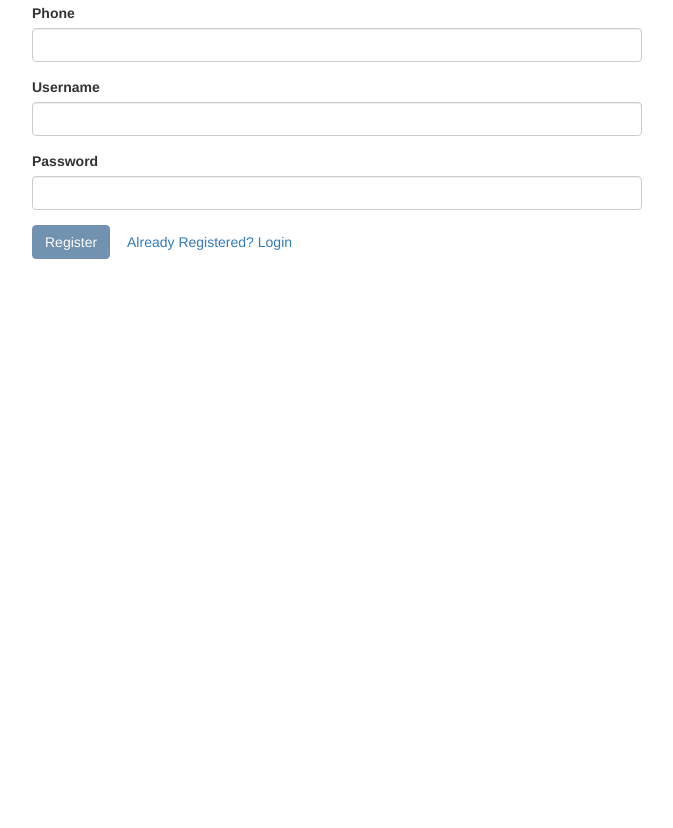
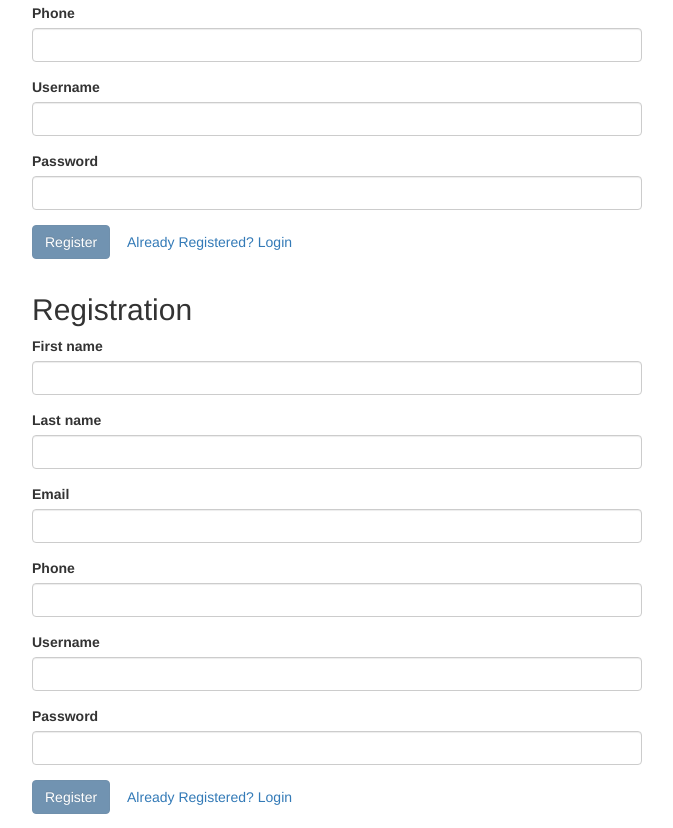
Before and after one commit to HillsboroughEducation/ClassroomGrants, a website: page public/index.html at #!/register in a window 1280 px wide. Shown: the part 302-1130 px from the top of the page, without its empty margins (303-976 px from the left). Before the commit the page ends 800 px from the top, so only its background shows below. Drawn offline with nearby package versions, Linux system fonts and the light colour scheme.

Commit message:
Updated registration partial

```diff
--- a/public/app/register/register-partial.html
+++ b/public/app/register/register-partial.html
@@ -1,6 +1,6 @@
 <div class="col-md-6 col-md-offset-3">
     <h2>Registration</h2>
-    <div ng-show="vm.error" class="alert alert-danger">{{vm.error}}</div>
+    <div ng-show="error" class="alert alert-danger">{{errorMessage}}</div>
     <form name="form" ng-submit="register(user)" role="form" novalidate>
         <div class="form-group" ng-class="{ 'has-error': form.firstName.$dirty && form.firstName.$error.required }">
             <label for="username">First name</label>
@@ -38,3 +38,44 @@
         </div>
     </form>
 </div>
+
+<div class="col-md-6 col-md-offset-3">
+    <h2>Registration</h2>
+    <div ng-show="error" class="alert alert-danger">{{errorMessage}}</div>
+    <form name="form" ng-submit="register(user)" role="form" novalidate>
+        <div class="form-group" ng-class="{ 'has-error': form.firstName.$dirty && form.firstName.$error.required }">
+            <label for="username">First name</label>
+            <input type="text" name="firstName" id="firstName" class="form-control" ng-model="user.firstName" required />
+            <span ng-show="form.firstName.$dirty && form.firstName.$error.required" class="help-block">First name is required</span>
+        </div>
+        <div class="form-group" ng-class="{ 'has-error': form.lastName.$dirty && form.lastName.$error.required }">
+            <label for="username">Last name</label>
+            <input type="text" name="lastName" id="lastName" class="form-control" ng-model="user.lastName" required />
+            <span ng-show="form.lastName.$dirty && form.lastName.$error.required" class="help-block">Last name is required</span>
+        </div>
+        <div class="form-group" ng-class="{ 'has-error': form.email.$dirty && form.email.$error.required }">
+            <label for="email">Email</label>
+            <input type="text" name="email" id="email" class="form-control" ng-model="user.email" required />
+            <span ng-show="form.email.$dirty && form.email.$error.required" class="help-block">Email is required</span>
+        </div>
+        <div class="form-group" ng-class="{ 'has-error': form.phone.$dirty && form.phone.$error.required }">
+            <label for="phone">Phone</label>
+            <input type="text" name="phone" id="phone" class="form-control" ng-model="user.phone" required />
+            <span ng-show="form.phone.$dirty && form.phone.$error.required" class="help-block">Phone is required</span>
+        </div>
+        <div class="form-group" ng-class="{ 'has-error': form.username.$dirty && form.username.$error.required }">
+            <label for="username">Username</label>
+            <input type="text" name="username" id="username" class="form-control" ng-model="user.username" required />
+            <span ng-show="form.username.$dirty && form.username.$error.required" class="help-block">Username is required</span>
+        </div>
+        <div class="form-group" ng-class="{ 'has-error': form.password.$dirty && form.password.$error.required }">
+            <label for="password">Password</label>
+            <input type="password" name="password" id="password" class="form-control" ng-model="user.password" required />
+            <span ng-show="form.password.$dirty && form.password.$error.required" class="help-block">Password is required</span>
+        </div>
+        <div class="form-actions">
+            <button type="submit" ng-disabled="form.$invalid" class="btn btn-primary">Register</button>
+            <a ui-sref="login" class="btn btn-link">Already Registered?&nbsp;Login</a>
+        </div>
+    </form>
+</div>
```
